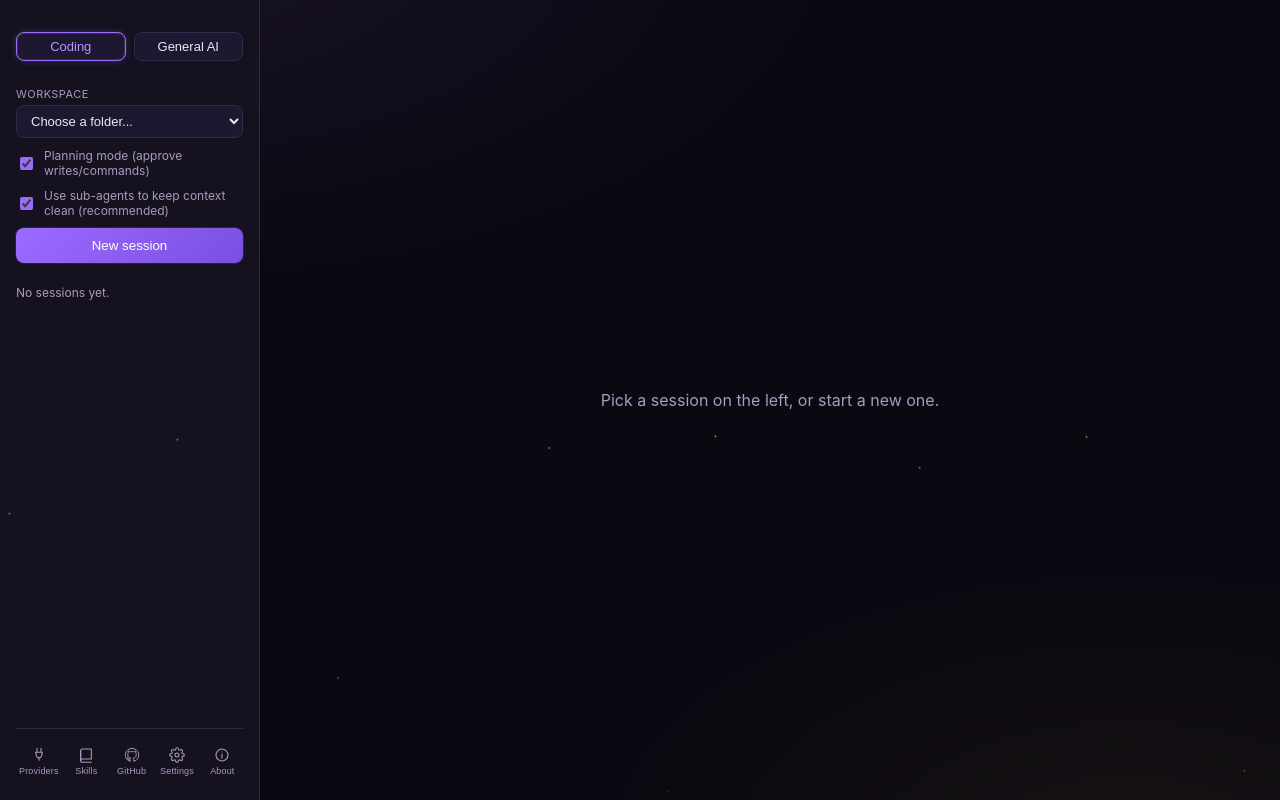
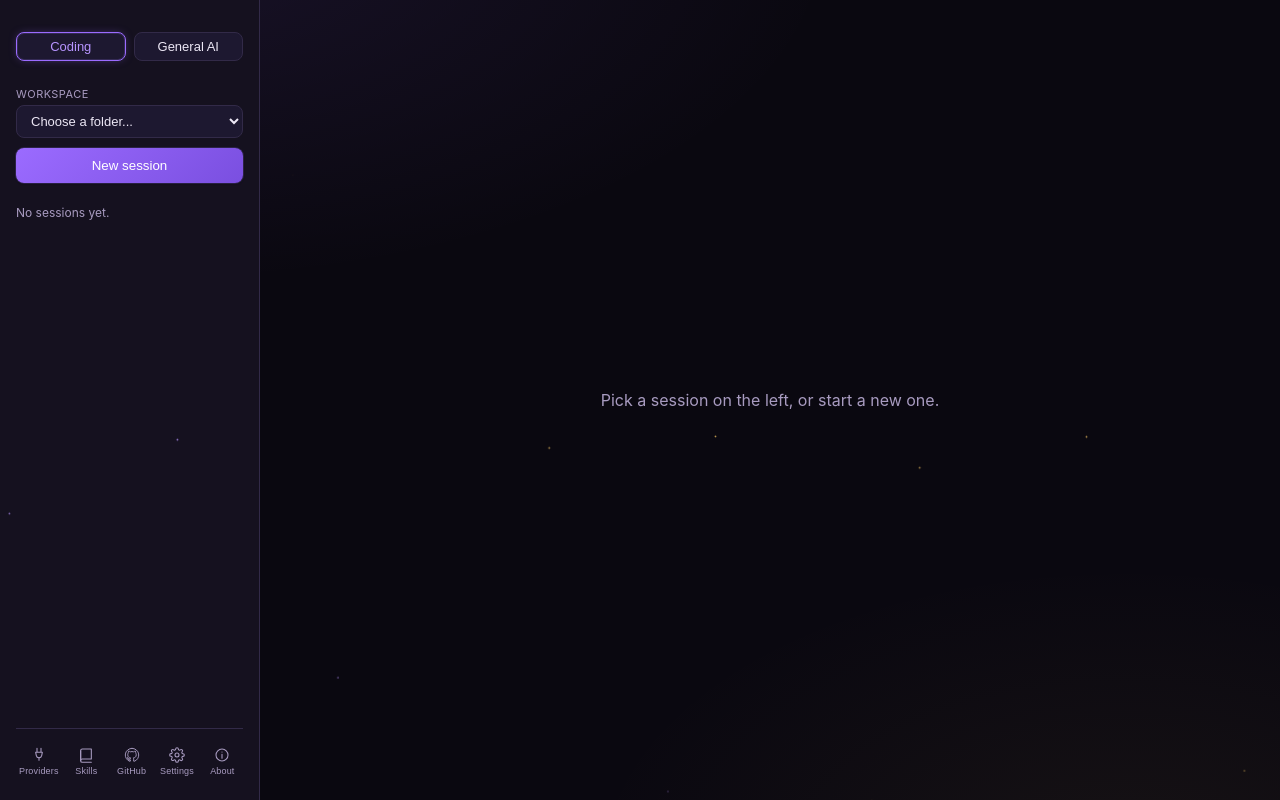
Before and after one commit to i-iz-adam/kestral, a React (Vite) app: page / in a window 1280 px wide. Built offline with nearby package versions, Linux system fonts and the light colour scheme.

Commit message:
refactor(frontend): clean up session creation and header toggles in favor of defaults

```diff
--- a/src/app/SessionView.tsx
+++ b/src/app/SessionView.tsx
@@ -110,20 +110,10 @@ export default function SessionView({ sessionId }: { sessionId: string }) {
     pushSystemNote("Planning mode on — mutating tool calls will need approval again.");
   };
 
-  const togglePlanning = () => {
-    if (!session) return;
-    if (session.planning_enabled) turnPlanningOff();
-    else turnPlanningOn();
-  };
-
   const setSubagents = async (enabled: boolean, note = true) => {
     await invoke("set_session_subagents", { id: sessionId, enabled });
     mutateSessionLocally(sessionId, (s) => ({ ...s, subagents_enabled: enabled }));
     if (note) pushSystemNote(`Sub-agents turned ${enabled ? "on" : "off"}.`);
-  };
-
-  const toggleSubagents = () => {
-    if (session) setSubagents(!session.subagents_enabled, false);
   };
 
   const runSlashCommand = (raw: string) => {
@@ -335,20 +325,6 @@ export default function SessionView({ sessionId }: { sessionId: string }) {
               {folderName(session.workspace)}
             </button>
           )}
-          {session.mode === "coding" && (
-            <>
-              <button
-                className={"repo-badge" + (session.planning_enabled ? "" : " off")}
-                onClick={togglePlanning}
-                title="Mutating tool calls pause for approval while this is on"
-              >
-                {session.planning_enabled ? "Planning: on" : "Planning: off"}
-              </button>
-              <button className="repo-badge" onClick={toggleSubagents}>
-                {session.subagents_enabled ? "Sub-agents: on" : "Sub-agents: off"}
-              </button>
-            </>
-          )}
         </div>
       </div>
 
--- a/src/app/Sidebar.tsx
+++ b/src/app/Sidebar.tsx
@@ -33,8 +33,6 @@ export default function Sidebar({
 }: Props) {
   const [sessions, setSessions] = useState<Session[]>([]);
   const [mode, setMode] = useState<Mode>("coding");
-  const [planning, setPlanning] = useState(true);
-  const [subagents, setSubagents] = useState(true);
   const [workspacePath, setWorkspacePath] = useState<string | null>(null);
   const [creating, setCreating] = useState(false);
   const [error, setError] = useState<string | null>(null);
@@ -55,8 +53,6 @@ export default function Sidebar({
       const session = await invoke<Session>("create_session", {
         title,
         mode,
-        planningEnabled: planning,
-        subagentsEnabled: subagents,
         workspace: workspacePath,
       });
       onSessionCreated(session.id);
@@ -88,27 +84,6 @@ export default function Sidebar({
         <label>Workspace</label>
         <WorkspacePicker value={workspacePath} onChange={setWorkspacePath} autoSelectFirst />
       </div>
-
-      {mode === "coding" && (
-        <>
-          <label className="checkbox-row">
-            <input
-              type="checkbox"
-              checked={planning}
-              onChange={(e) => setPlanning(e.target.checked)}
-            />
-            Planning mode (approve writes/commands)
-          </label>
-          <label className="checkbox-row">
-            <input
-              type="checkbox"
-              checked={subagents}
-              onChange={(e) => setSubagents(e.target.checked)}
-            />
-            Use sub-agents to keep context clean (recommended)
-          </label>
-        </>
-      )}
 
       <button className="primary" onClick={createSession} disabled={creating}>
         {creating ? "Creating..." : "New session"}
```
